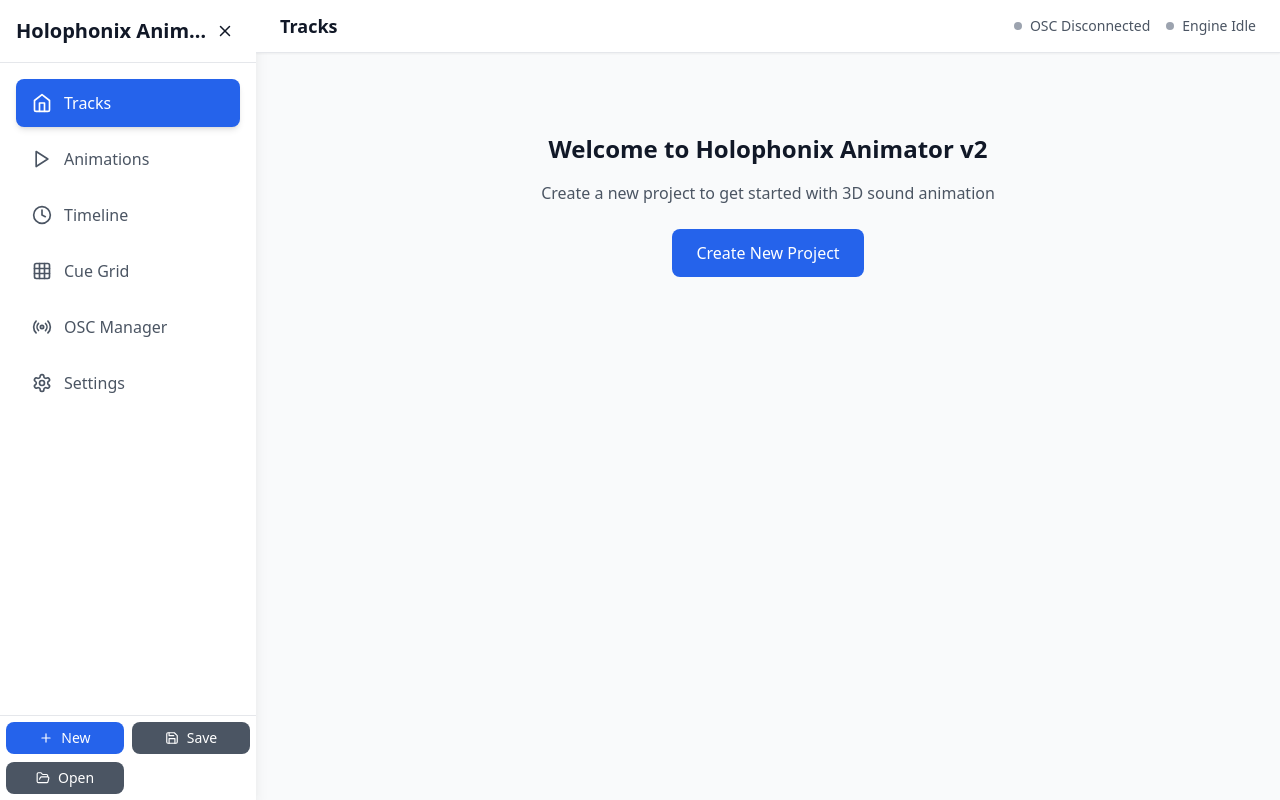
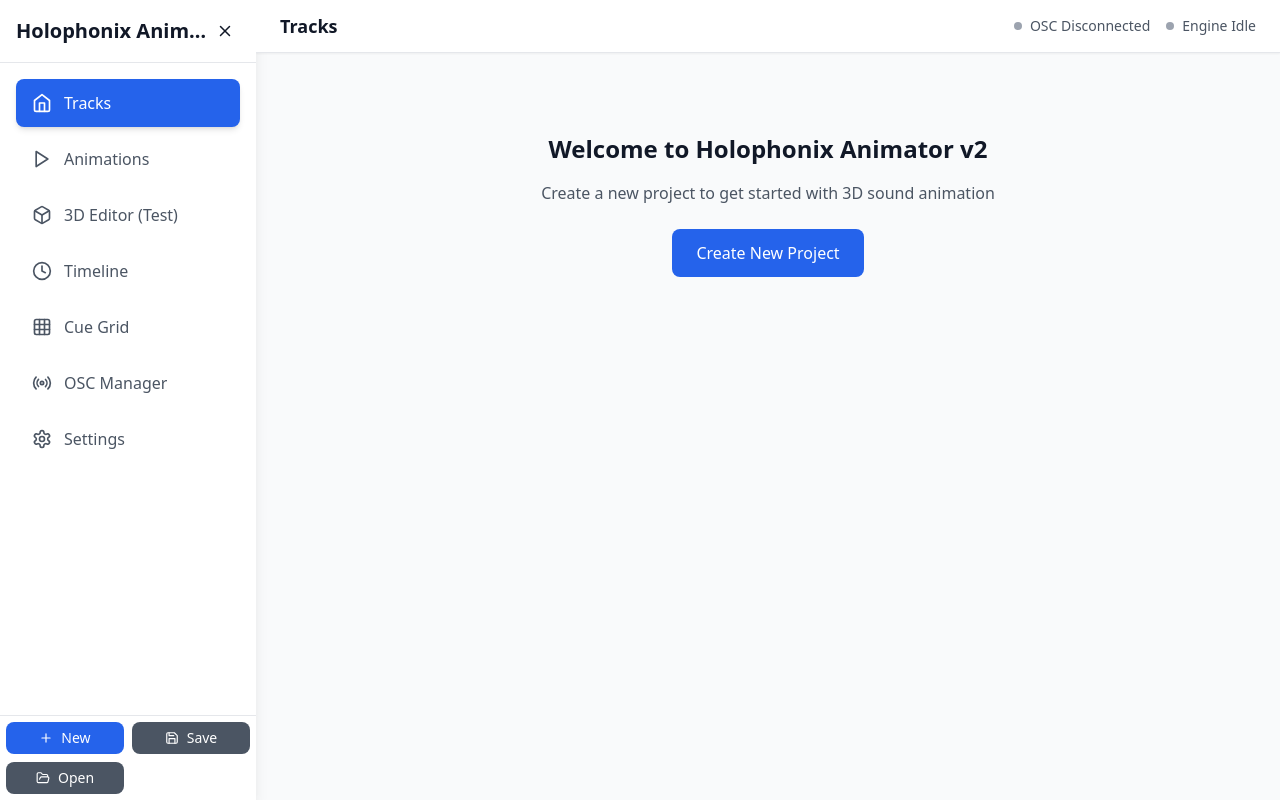
Before and after one commit to dewiweb/holophonix-animator, a React (Vite) app: page /animations in a window 1280 px wide. Built offline with nearby package versions, Linux system fonts and the light colour scheme.

Commit message:
chore: update test pages and layout for editor testing

```diff
--- a/src/components/Layout.tsx
+++ b/src/components/Layout.tsx
@@ -15,7 +15,8 @@ import {
   Plus,
   Save,
   FolderOpen,
-  Grid3x3
+  Grid3x3,
+  Box
 } from 'lucide-react'
 
 interface LayoutProps {
@@ -63,6 +64,7 @@ export const Layout: React.FC<LayoutProps> = ({ children }) => {
   const navigation = [
     { name: 'Tracks', href: '/', icon: Home },
     { name: 'Animations', href: '/animations', icon: Play },
+    { name: '3D Editor (Test)', href: '/editor-test', icon: Box },
     { name: 'Timeline', href: '/timeline', icon: Clock },
     { name: 'Cue Grid', href: '/cues', icon: Grid3x3 },
     { name: 'OSC Manager', href: '/osc', icon: Radio },
--- a/src/pages/EditorTest.tsx
+++ b/src/pages/EditorTest.tsx
@@ -5,11 +5,11 @@ import { ThreeJsEditorDemo } from '../components/animation-editor/components/thr
  * Test page for the new Three.js Control Point Editor
  * Navigate to /editor-test to see it
  *
- * This page takes the full screen (outside Layout) for testing
+ * Now integrated as a tab in the main application
  */
 export const EditorTestPage: React.FC = () => {
   return (
-    <div className="fixed inset-0 w-full h-full bg-gray-950 overflow-hidden">
+    <div className="w-full h-full bg-gray-950 overflow-hidden rounded-lg">
       <ThreeJsEditorDemo />
     </div>
   )
```
